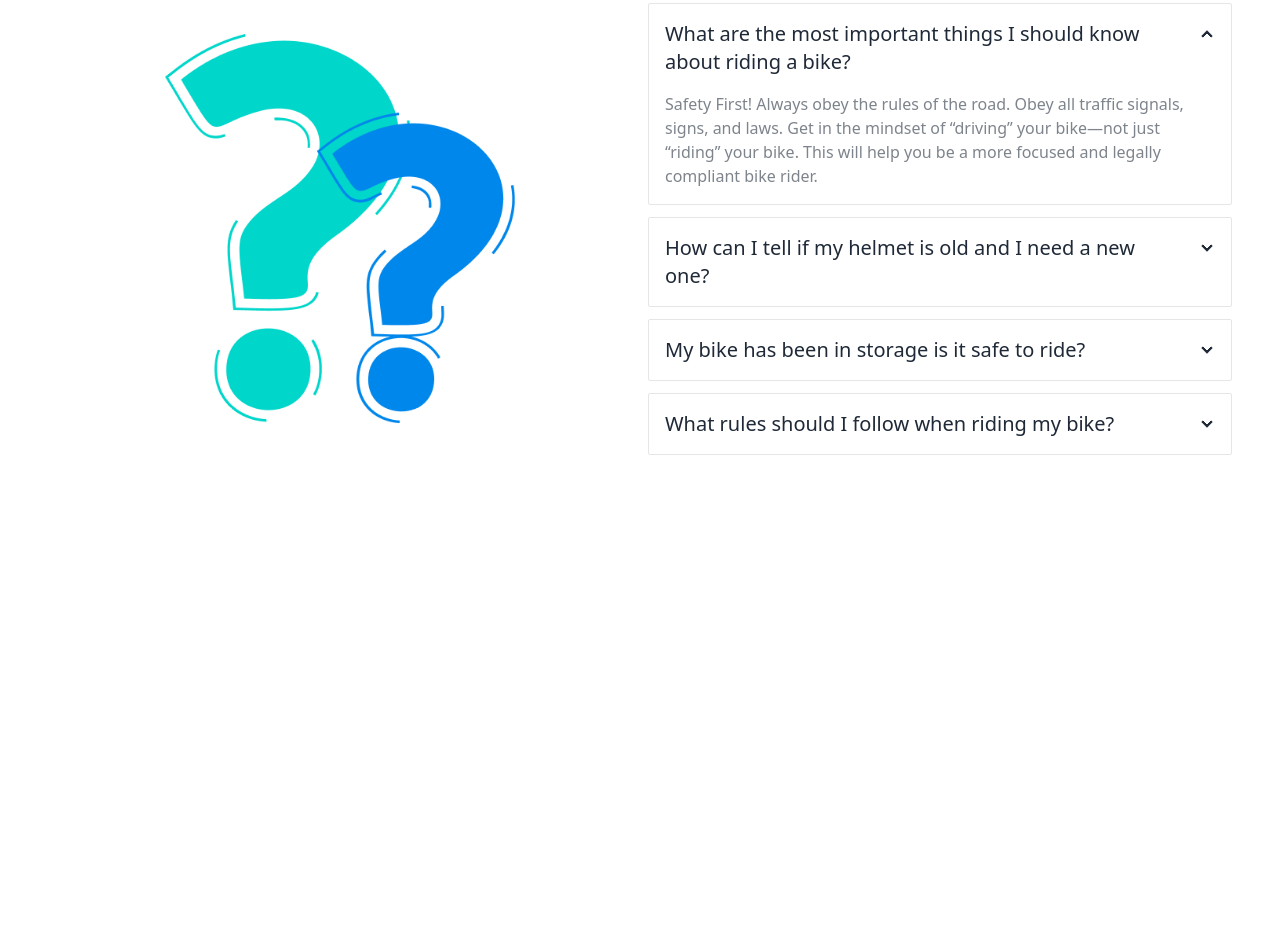
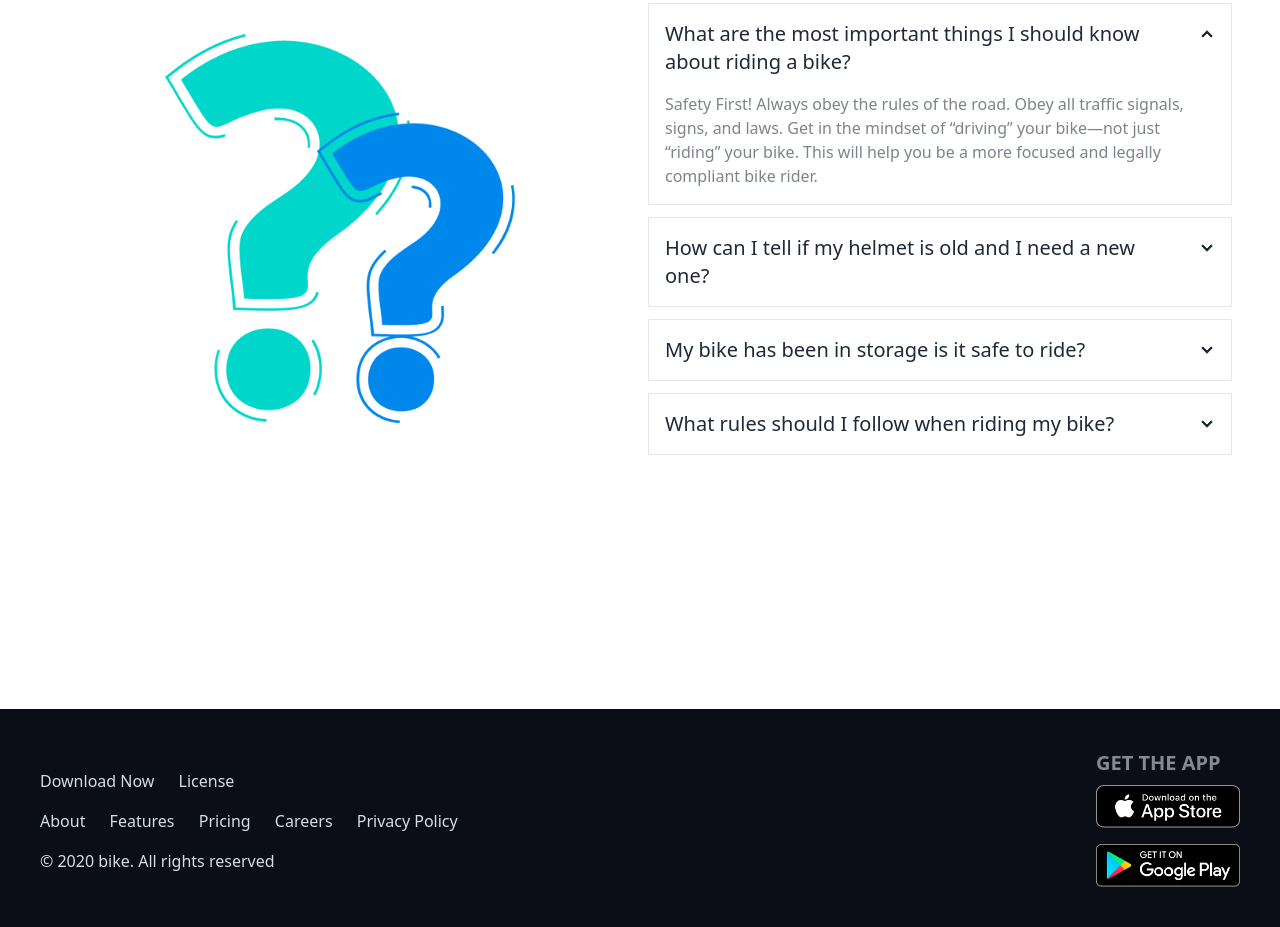
Before and after one commit to muhammad-2002/biker-shop, a plain HTML site: page index.html in a window 1280 px wide. Shown: the part 2485-3412 px from the top of the page. Before the commit the page ends 3194 px from the top, so only its background shows below. Drawn offline with nearby package versions, Linux system fonts and the light colour scheme.

Commit message:
footer add

```diff
--- a/index.html
+++ b/index.html
@@ -73,7 +73,9 @@
                 <li><a>Contact</a></li>
               </ul>
             </div>
-            <a class="btn btn-ghost text-4xl poppins-font">Biker Zone</a>
+            <a class="btn btn-ghost text-3xl md:text-4xl poppins-font"
+              >Biker Zone</a
+            >
           </div>
           <div class="navbar-center hidden lg:flex">
             <ul class="menu menu-horizontal px-1 text-black">
@@ -585,5 +587,37 @@
         </div>
       </section>
     </main>
+    <footer class="bg-[#0B0D17]">
+      <div
+        class="flex flex-col gap-6 md:gap-2 lg:gap-0 md:flex-row justify-between p-10 text-neutral-content md:container md:mx-auto"
+      >
+        <aside class="space-y-4 mt-5">
+          <div class="space-x-5">
+            <a href="">Download Now</a>
+            <a href="">License</a>
+          </div>
+          <div class="space-x-5">
+            <a href="">About</a>
+            <a href="">Features</a>
+            <a href="">Pricing</a>
+            <a href="">Careers</a>
+            <a href="">Privacy Policy</a>
+          </div>
+          <p>© 2020 bike. All rights reserved</p>
+        </aside>
+        <nav>
+          <header class="footer-title text-xl">Get the App</header>
+          <div class="grid grid-cols-1 gap-4">
+            <img class="w-36" src="./images/others/ios.png" alt="" srcset="" />
+            <img
+              class="w-36"
+              src="./images/others/android.png"
+              alt=""
+              srcset=""
+            />
+          </div>
+        </nav>
+      </div>
+    </footer>
   </body>
 </html>
```
